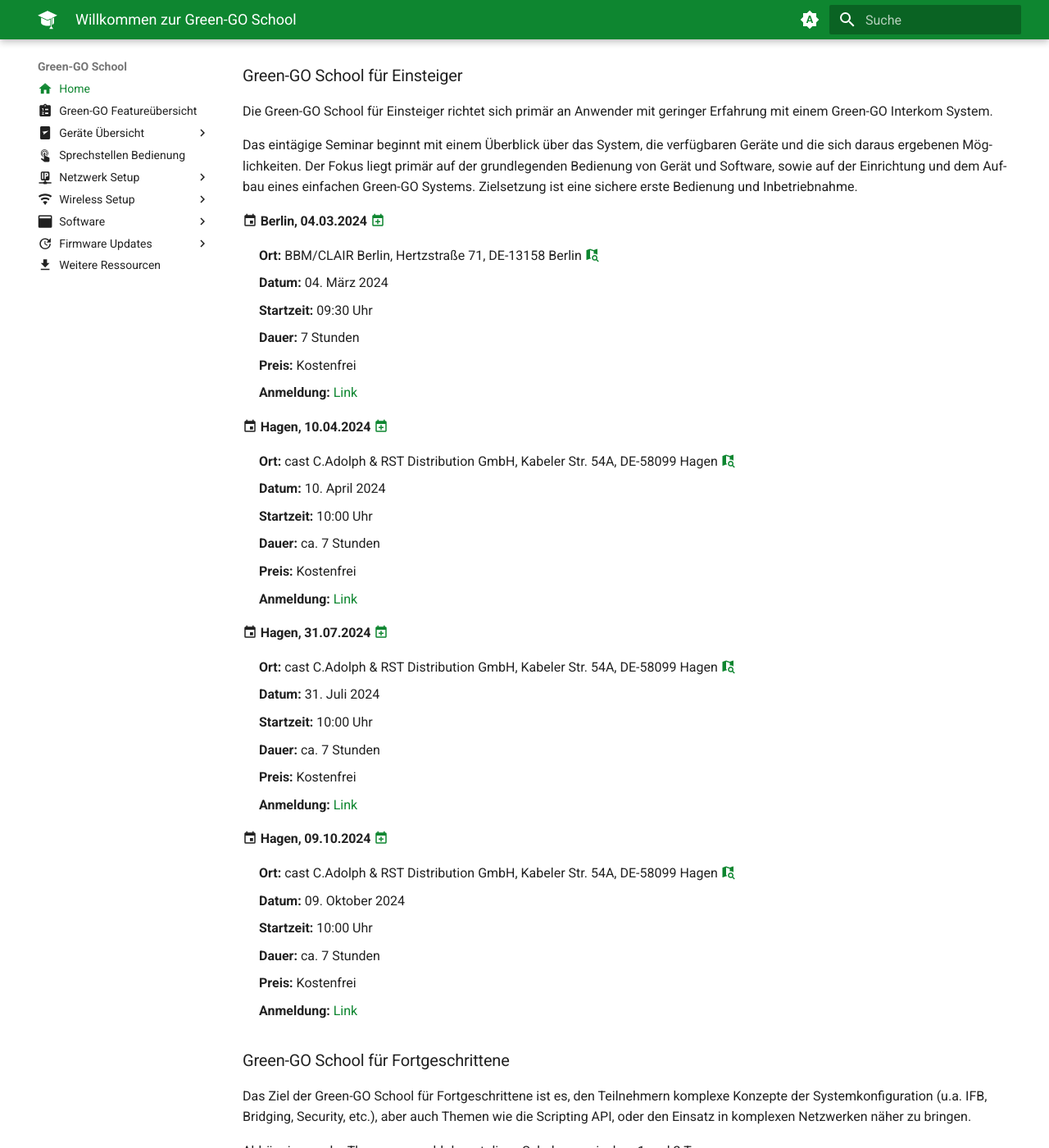
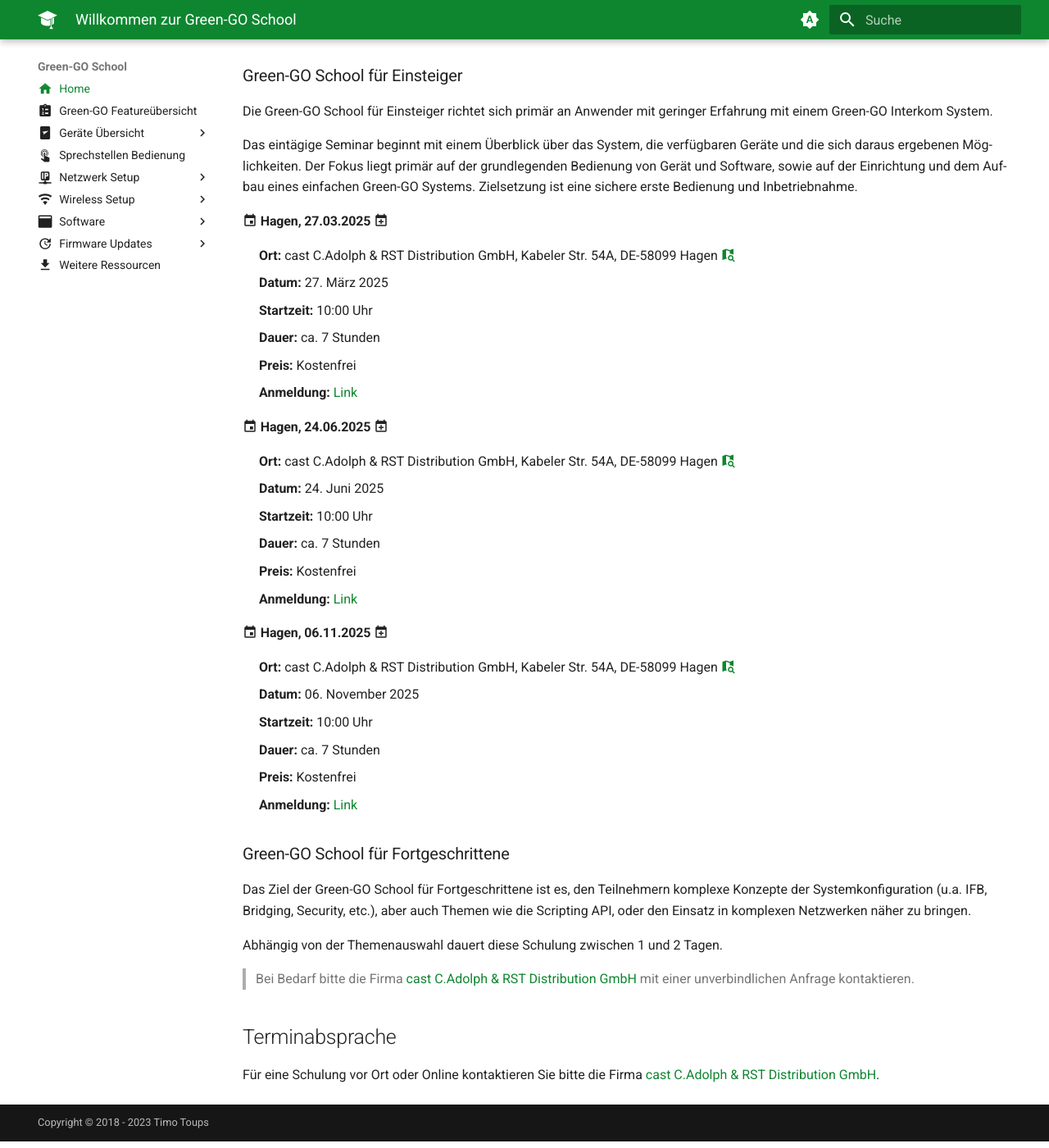
Before and after one commit to lampensau/green-go-school, an MkDocs documentation site: the page built from docs/index.md, in a window 1280 px wide and 1400 px high, scrolled down 530 px. Shown: the whole window at 82% size. Built offline with MkDocs 1.6.1 and Material for MkDocs 9.7.7, drawn with Linux system fonts in a browser that asks for light colours; plug-ins that fetch from the network failed and are left out.

Commit message:
Schulungstermine 2025 hinzugefügt

```diff
--- a/docs/index.md
+++ b/docs/index.md
@@ -24,48 +24,37 @@
 
 Das eintägige Seminar beginnt mit einem Überblick über das System, die verfügbaren Geräte und die sich daraus ergebenen Möglichkeiten. Der Fokus liegt primär auf der grundlegenden Bedienung von Gerät und Software, sowie auf der Einrichtung und dem Aufbau eines einfachen Green-GO Systems. Zielsetzung ist eine sichere erste Bedienung und Inbetriebnahme.
 
-#### :material-calendar: Berlin, 04.03.2024 [:material-calendar-plus:](./assets/files/calendar/ggo-school-20240304.ics "ICS Kalendar Datei")
-
-<div class="event_details" markdown>
-- **Ort:**  BBM/CLAIR Berlin, Hertzstraße 71, DE-13158 Berlin [:material-map-search: ](https://www.google.com/maps?q=52.5865009,13.3546138 "Navigiere zum Veranstaltungsort mit Google Maps")
-- **Datum:** 04. März 2024
-- **Startzeit:** 09:30 Uhr
-- **Dauer:** 7 Stunden
-- **Preis:** Kostenfrei
-- **Anmeldung:** [Link](https://sweapevent.com/b/?p=bbmtraining2024greengo "Externe Anmeldung")
-</div>
-
-#### :material-calendar: Hagen, 10.04.2024  [:material-calendar-plus:](./assets/files/calendar/ggo-school-20240410.ics "ICS Kalendar Datei")
+#### :material-calendar: Hagen, 27.03.2025  :material-calendar-plus:
 
 <div class="event_details" markdown>
 - **Ort:** cast C.Adolph & RST Distribution GmbH, Kabeler Str. 54A, DE-58099 Hagen [:material-map-search: ](https://www.google.com/maps/dir//cast+C.+Adolph+%26+RST+Distribution+GmbH,+Kabeler+Str.+54A,+58099+Hagen/@51.4085821,7.47655,17z/data=!4m8!4m7!1m0!1m5!1m1!1s0x47b93d04acb6eef5:0xe1c51087640a559!2m2!1d7.4792966!2d51.4086275?entry=ttu "Navigiere zum Veranstaltungsort mit Google Maps")
-- **Datum:** 10. April 2024
+- **Datum:** 27. März 2025
 - **Startzeit:** 10:00 Uhr
 - **Dauer:** ca. 7 Stunden
 - **Preis:** Kostenfrei
 - **Anmeldung:** [Link](mailto:mail@castinfo.de?subject=Green-GO School Anmeldung für Einsteiger am 11.04.2024 "Email Anmeldung")
 </div>
 
-#### :material-calendar: Hagen, 31.07.2024  [:material-calendar-plus:](./assets/files/calendar/ggo-school-20240731.ics "ICS Kalendar Datei")
+#### :material-calendar: Hagen, 24.06.2025  :material-calendar-plus:
 
 <div class="event_details" markdown>
 - **Ort:** cast C.Adolph & RST Distribution GmbH, Kabeler Str. 54A, DE-58099 Hagen [:material-map-search: ](https://www.google.com/maps/dir//cast+C.+Adolph+%26+RST+Distribution+GmbH,+Kabeler+Str.+54A,+58099+Hagen/@51.4085821,7.47655,17z/data=!4m8!4m7!1m0!1m5!1m1!1s0x47b93d04acb6eef5:0xe1c51087640a559!2m2!1d7.4792966!2d51.4086275?entry=ttu "Navigiere zum Veranstaltungsort mit Google Maps")
-- **Datum:** 31. Juli 2024
+- **Datum:** 24. Juni 2025
 - **Startzeit:** 10:00 Uhr
 - **Dauer:** ca. 7 Stunden
 - **Preis:** Kostenfrei
-- **Anmeldung:** [Link](mailto:mail@castinfo.de?subject=Green-GO School Anmeldung für Einsteiger am 10.07.2024 "Email Anmeldung")
+- **Anmeldung:** [Link](mailto:mail@castinfo.de?subject=Green-GO School Anmeldung für Einsteiger am 11.04.2024 "Email Anmeldung")
 </div>
 
-#### :material-calendar: Hagen, 09.10.2024  [:material-calendar-plus:](./assets/files/calendar/ggo-school-20241009.ics "ICS Kalendar Datei")
+#### :material-calendar: Hagen, 06.11.2025  :material-calendar-plus:
 
 <div class="event_details" markdown>
 - **Ort:** cast C.Adolph & RST Distribution GmbH, Kabeler Str. 54A, DE-58099 Hagen [:material-map-search: ](https://www.google.com/maps/dir//cast+C.+Adolph+%26+RST+Distribution+GmbH,+Kabeler+Str.+54A,+58099+Hagen/@51.4085821,7.47655,17z/data=!4m8!4m7!1m0!1m5!1m1!1s0x47b93d04acb6eef5:0xe1c51087640a559!2m2!1d7.4792966!2d51.4086275?entry=ttu "Navigiere zum Veranstaltungsort mit Google Maps")
-- **Datum:** 09. Oktober 2024
+- **Datum:** 06. November 2025
 - **Startzeit:** 10:00 Uhr
 - **Dauer:** ca. 7 Stunden
 - **Preis:** Kostenfrei
-- **Anmeldung:** [Link](mailto:mail@castinfo.de?subject=Green-GO School Anmeldung für Einsteiger am 09.10.2024 "Email Anmeldung")
+- **Anmeldung:** [Link](mailto:mail@castinfo.de?subject=Green-GO School Anmeldung für Einsteiger am 11.04.2024 "Email Anmeldung")
 </div>
 
 ### Green-GO School für  Fortgeschrittene
```
